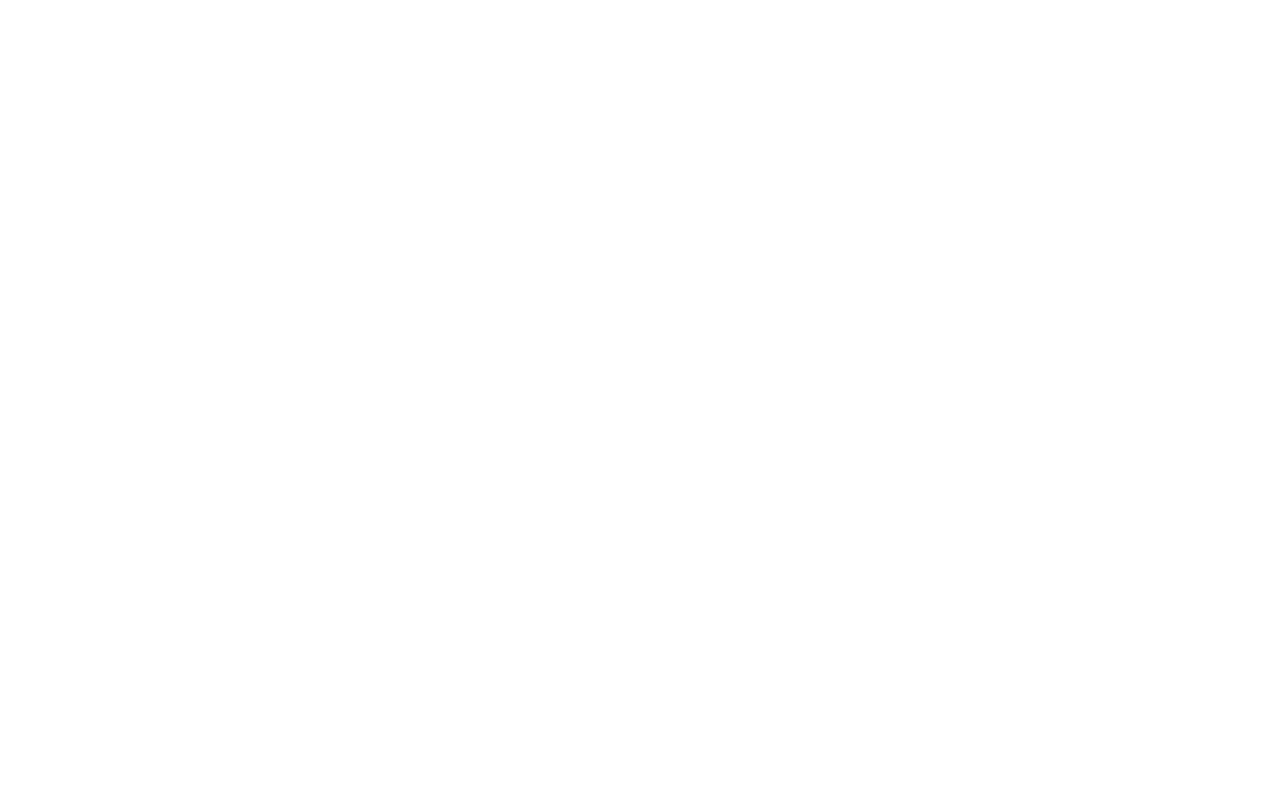
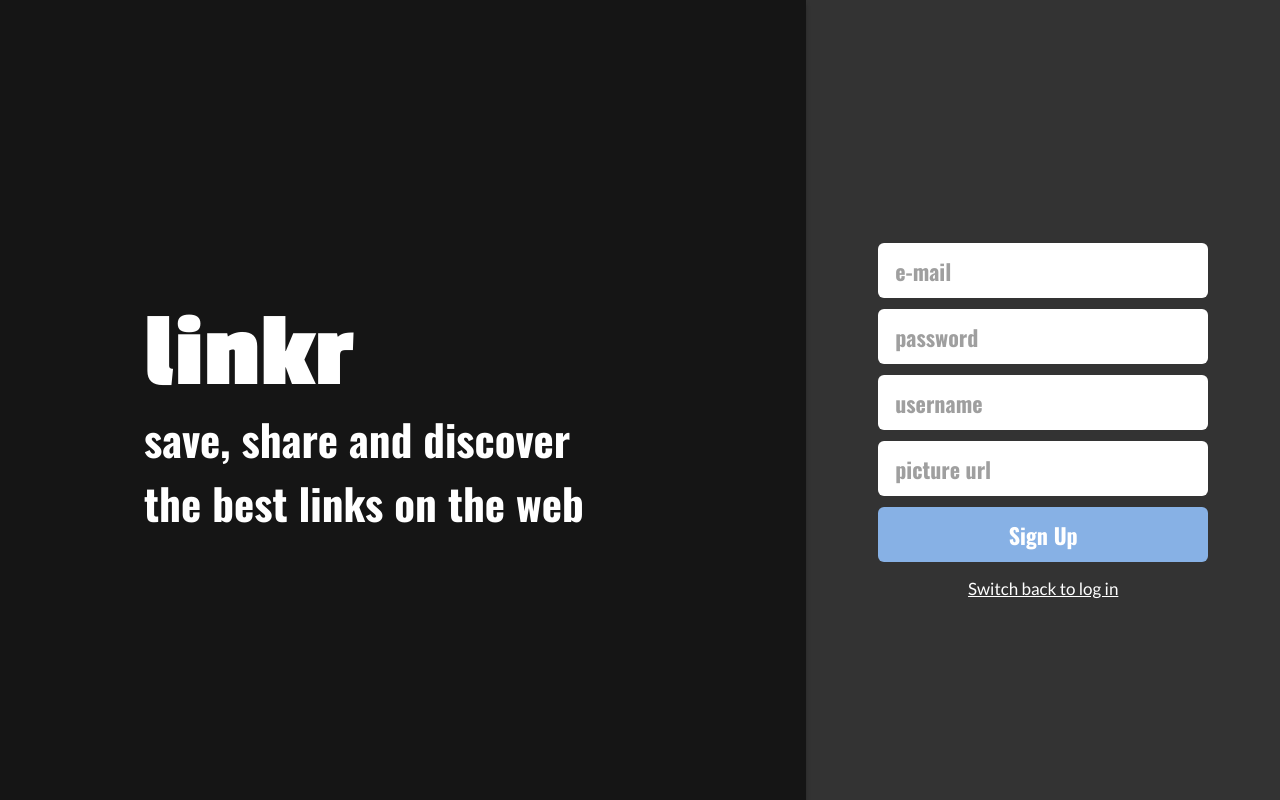
Before and after one commit to v-aguiar/linkr, a React (Create React App) app: page /sign-up in a window 1280 px wide. Before the commit this address had no page. Built offline with nearby package versions, Linux system fonts and the light colour scheme.

Commit message:
feat: finish RegisterPage

```diff
--- a/src/components/App/index.jsx
+++ b/src/components/App/index.jsx
@@ -4,6 +4,8 @@
 import UserContext from "../../contexts/UserContext";
 
 import GlobalStyles from "../../assets/styles/globalStyles";
+
+import RegisterPage from "../../pages/RegisterPage";
 
 function App() {
   const [token, setToken] = useState(null);
@@ -14,7 +16,8 @@
       <Router>
         <GlobalStyles />
         <Routes>
-          <Route /> {/* TODO: Implement routes */}
+          <Route path="/sign-up" element={<RegisterPage />} />
+          {/* TODO: Implement routes */}
         </Routes>
       </Router>
     </UserContext.Provider>
--- a/src/pages/RegisterPage/index.jsx
+++ b/src/pages/RegisterPage/index.jsx
@@ -1,24 +1,106 @@
-import { Link } from "react-router-dom";
+import { useState } from "react";
+import { Link, useNavigate } from "react-router-dom";
+import api from "../../services/api";
 
 import { Container, TitleBox, Form } from "./style";
 
 export default function RegisterPage() {
+  const [register, setRegister] = useState({
+    email: "",
+    password: "",
+    username: "",
+    imgUrl: "",
+  });
+  const [submited, setSubmited] = useState(false);
+  const navigate = useNavigate();
+
+  function handleSubmit(e) {
+    e.preventDefault();
+    setSubmited(true);
+
+    const keys = Object.keys(register);
+
+    for (let key of keys) {
+      if (!register[key]) {
+        setSubmited(false);
+        return alert("Preencha todos os campos");
+      }
+    }
+
+    const promisse = api.post("sign-up", register);
+
+    promisse.then(() => {
+      setSubmited(false);
+      return navigate("/");
+    });
+    promisse.catch((error) => {
+      alert(error.response.data);
+      console.log(error);
+      return setSubmited(false);
+    });
+  }
+
+  function handleInput(e) {
+    register[e.target.name] = e.target.value;
+    setRegister({ ...register });
+  }
+
+  const { email, password, username, imgUrl } = register;
+
   return (
     <Container>
       <TitleBox>
         <h1>linkr</h1>
         <h3>save, share and discover the best links on the web</h3>
       </TitleBox>
-      <Form>
-        <input type="email" required placeholder="e-mail" />
-        <input type="password" required placeholder="password" />
-        <input type="text" required placeholder="username" />
-        <input type="url" required placeholder="picture url" />
-        <button type="submit">Sign Up</button>
-      </Form>
-      <Link to={"/"}>
-        <p>Switch back to log in</p>
-      </Link>
+      <div className="content">
+        <Form
+          onSubmit={handleSubmit}
+          disable={!(email && password && username && imgUrl) || submited}
+        >
+          <input
+            type="email"
+            required
+            placeholder="e-mail"
+            name="email"
+            value={email}
+            onChange={handleInput}
+          />
+          <input
+            type="password"
+            required
+            placeholder="password"
+            name="password"
+            value={password}
+            onChange={handleInput}
+          />
+          <input
+            type="text"
+            required
+            placeholder="username"
+            name="username"
+            value={username}
+            onChange={handleInput}
+          />
+          <input
+            type="url"
+            required
+            placeholder="picture url"
+            name="imgUrl"
+            value={imgUrl}
+            onChange={handleInput}
+          />
+          <button
+            type="submit"
+            disabled={!(email && password && username && imgUrl) || submited}
+          >
+            Sign Up
+          </button>
+        </Form>
+        <Link to={"/"}>
+          <p>Switch back to log in</p>
+        </Link>
+      </div>
     </Container>
   );
 }
--- a/src/pages/RegisterPage/style.js
+++ b/src/pages/RegisterPage/style.js
@@ -14,6 +14,18 @@
     font-family: "Lato", sans-serif;
     font-weight: 400;
     font-size: 17px;
+  }
+
+  @media (min-width: 1023px) {
+    display: flex;
+
+    .content {
+      width: 37%;
+      height: 100%;
+      display: flex;
+      flex-direction: column;
+      justify-content: center;
+    }
   }
 `;
 
@@ -50,10 +62,11 @@
   }
 
   button {
-    background-color: #1877f2;
+    background-color: ${(props) => (props.disable ? "#87b1e5" : "#1877F2")};
     color: white;
     font-family: "oswald", sans-serif;
     font-size: 22px;
+    cursor: ${(props) => (props.disable ? "default" : "pointer")};
   }
 `;
 
@@ -79,4 +92,23 @@
     text-align: center;
     line-height: 34px;
   }
+
+  @media (min-width: 1023px) {
+    width: 63%;
+    height: 100%;
+    display: block;
+    padding-left: 144px;
+    padding-top: 301px;
+
+    h3 {
+      text-align: start;
+      font-size: 43px;
+      width: 442px;
+      line-height: 64px;
+    }
+
+    h1 {
+      font-size: 106px;
+    }
+  }
 `;
--- a/src/services/api.js
+++ b/src/services/api.js
@@ -1,6 +1,6 @@
 import axios from "axios";
 
-const API_URL = "http://localhost:5000";
+const API_URL = "https://linkr-api-db.herokuapp.com";
 
 const api = axios.create({
   baseURL: API_URL,
```
Also changed, not shown: 1 other file (tests, documents, lock files or other folders).
